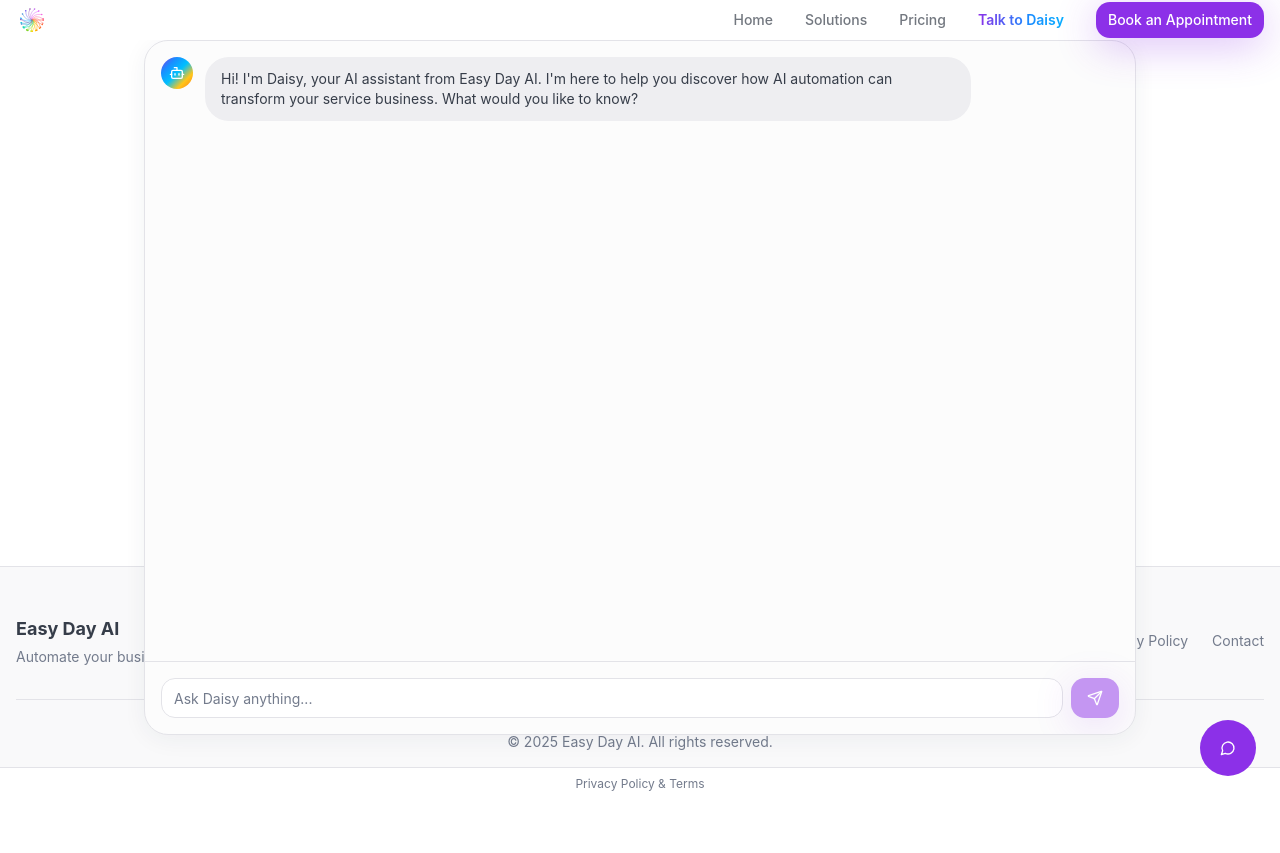
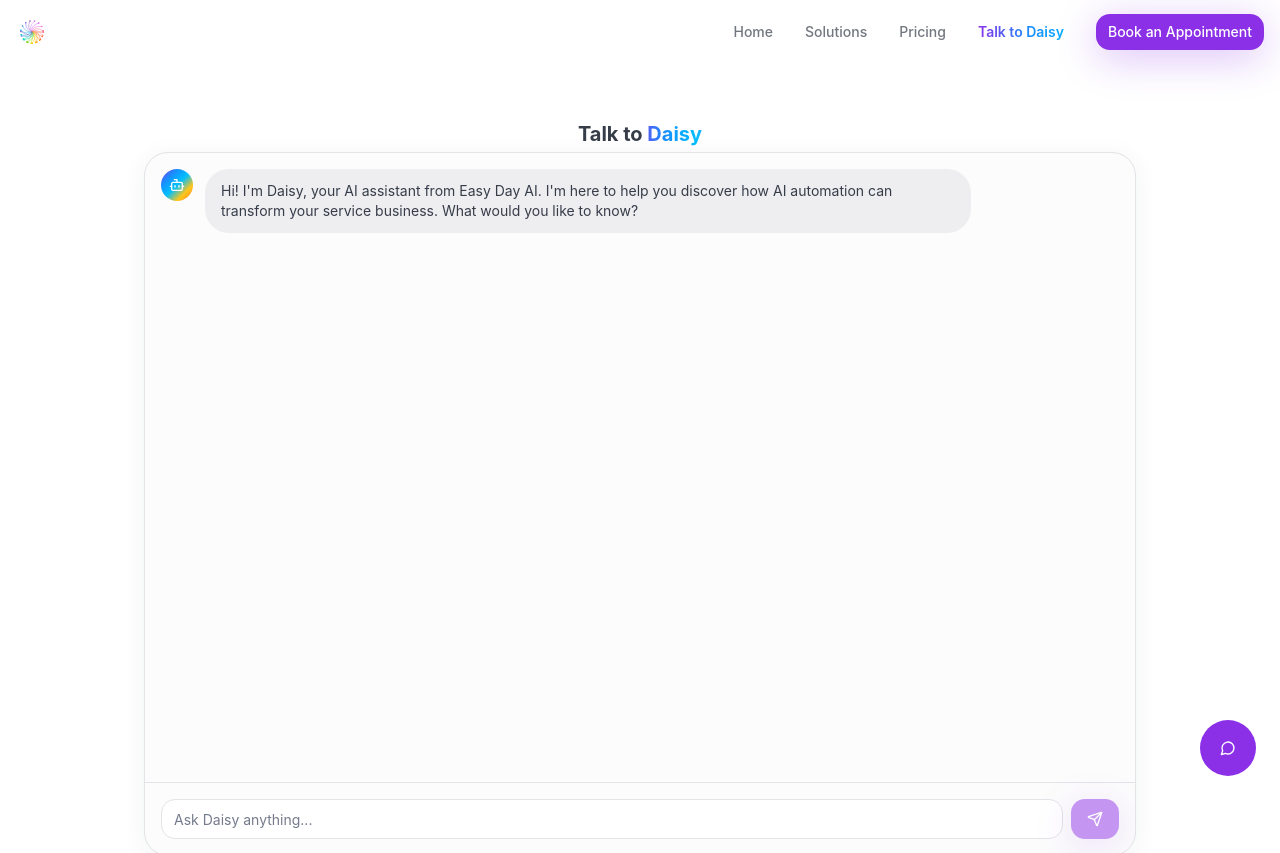
Before and after one commit to easydayai/bookeasyday, a React (Vite) app: page /talk-to-daisy in a window 1280 px wide. Shown: the top 853 px of the page. Before the commit the page ends 800 px from the top, so only its background shows below. Built offline with nearby package versions, Linux system fonts and the light colour scheme; the HTML template or start-up script is replaced by a standard one.

Commit message:
Reverted to commit 9c82ba93e584022abcd930622669b380c3f25b7a

```diff
--- a/src/components/Navigation.tsx
+++ b/src/components/Navigation.tsx
@@ -25,9 +25,9 @@ export const Navigation = () => {
       )}
     >
       <div className="container mx-auto px-4">
-        <div className="flex items-center justify-between h-10">
+        <div className="flex items-center justify-between h-16">
           <Link to="/" className="flex items-center">
-            <LogoInsignia className="h-5 w-5" />
+            <LogoInsignia className="h-8 w-8" />
           </Link>
 
           {/* Desktop Navigation */}
--- a/src/pages/TalkToDaisy.tsx
+++ b/src/pages/TalkToDaisy.tsx
@@ -117,10 +117,17 @@ export default function TalkToDaisy() {
   };
 
   return (
-    <div className="fixed inset-0 pt-10 flex flex-col overflow-hidden">
-      <div className="container mx-auto px-4 flex-1 flex flex-col max-w-5xl overflow-hidden pb-8">
+    <div className="h-screen pt-14 pb-2 flex flex-col overflow-hidden">
+      <div className="container mx-auto px-4 flex-1 flex flex-col max-w-5xl overflow-hidden">
+        {/* Header */}
+        <div className="text-center mb-1 shrink-0">
+          <h1 className="text-lg md:text-xl font-bold">
+            Talk to <span className="rainbow-text">Daisy</span>
+          </h1>
+        </div>
+
         {/* Chat Container */}
-        <div className="flex-1 bg-card border border-border rounded-2xl shadow-card flex flex-col overflow-hidden min-h-0">
+        <div className="flex-1 bg-card border border-border rounded-2xl shadow-card flex flex-col overflow-hidden">
           {/* Messages */}
           <div className="flex-1 overflow-y-auto p-4 space-y-4">
             {messages.map((message, index) => (
@@ -184,13 +191,7 @@ export default function TalkToDaisy() {
             </div>
           </form>
         </div>
-      </div>
 
-      {/* Footer */}
-      <div className="shrink-0 py-2 text-center text-xs text-muted-foreground border-t border-border bg-background">
-        <Link to="/policies" className="hover:text-foreground transition-colors">
-          Privacy Policy & Terms
-        </Link>
       </div>
     </div>
   );
```
